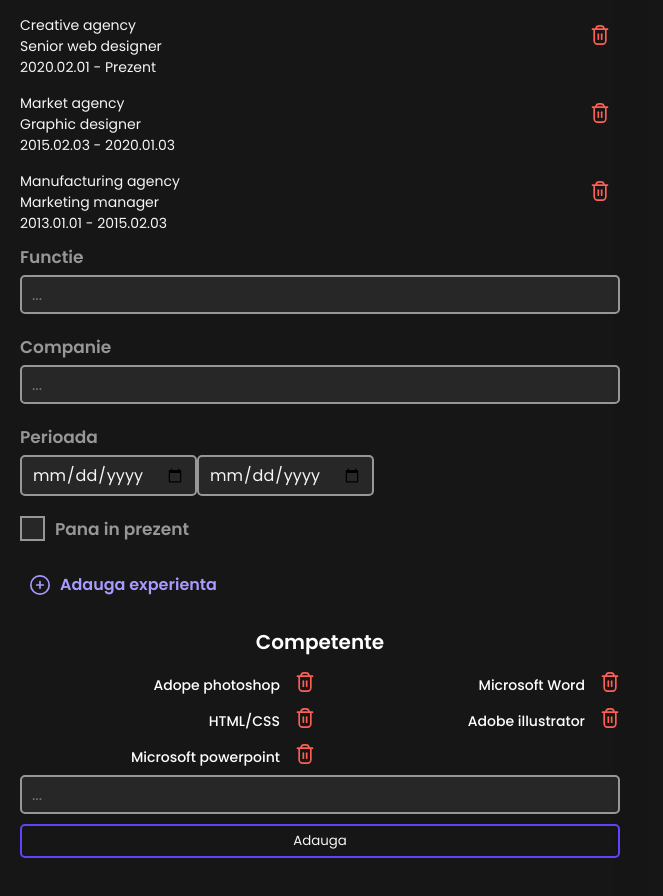
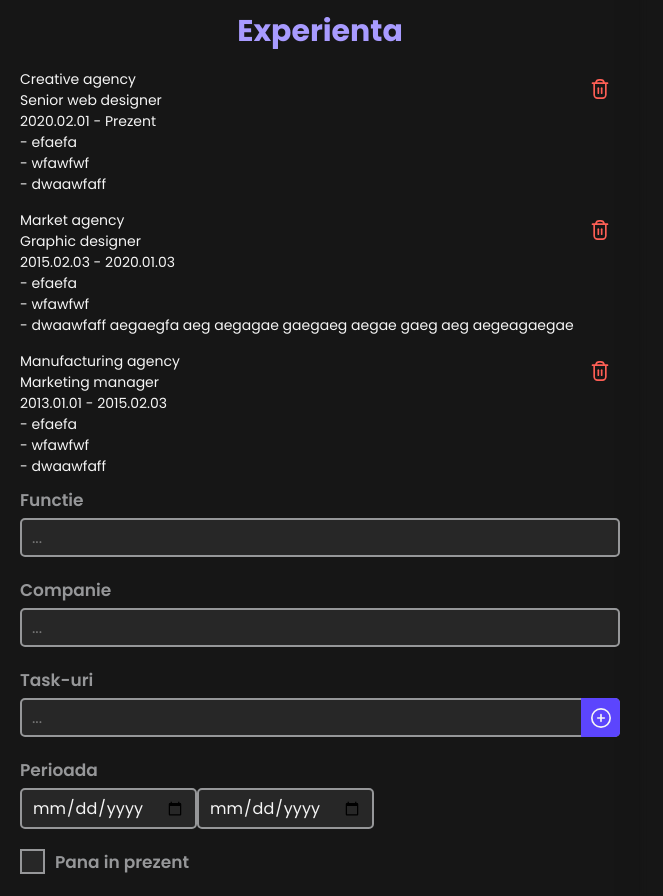
Before and after one commit to Costinnn/CV-app, a Next.js app: page /completare-cv in a window 1280 px wide. Shown: the part 1900-2796 px from the top of the page, without its empty margins (0-663 px from the left). Built offline with nearby package versions, Linux system fonts and the light colour scheme; what pdfmake would draw is missing.

Commit message:
Experience state new field, Volunteering & Hobbies state deleted "description" field, PreviewCv pdf buttons reorganisez

```diff
--- a/components/cv-templates/simple/Simple.tsx
+++ b/components/cv-templates/simple/Simple.tsx
@@ -104,6 +104,7 @@ const Simple = ({ inputData }: PreviewCvPropType) => {
             {inputData.experience.map((item) => (
               <li key={item.position + item.company}>
                 <b>{item.position}</b> - {item.company}, {item.start} - {item.untilNow ? "Prezent" : item.end}
+                <div>{item.description.length > 0 && item.description.map((desc) => <p key={desc}>- {desc}</p>)}</div>
               </li>
             ))}
           </ul>
@@ -120,7 +121,6 @@ const Simple = ({ inputData }: PreviewCvPropType) => {
                 <li>
                   <b>{item.role}</b> - {item.organisation}, {item.start} - {item.untilNow ? "Prezent" : item.end}
                 </li>
-                <li>{item.description}</li>
               </div>
             ))}
           </ul>
@@ -133,8 +133,8 @@ const Simple = ({ inputData }: PreviewCvPropType) => {
           <h3>Hobbi-uri</h3>
           <p>
             {inputData.hobbies.map((item) => (
-              <span key={item.title}>
-                {item.title} <span className="separator"> | </span>
+              <span key={item}>
+                {item} <span className="separator"> | </span>
               </span>
             ))}
           </p>
--- a/components/pages/completare-cv/FillForm_Preview.css
+++ b/components/pages/completare-cv/FillForm_Preview.css
@@ -1,12 +1,13 @@
 .fillform_preview {
   @media screen and (min-width: 800px) {
     display: grid;
-    grid-template-columns: 1fr 1fr;
+    grid-template-columns: repeat(2, minmax(0, 1fr));
   }
 
   .fill-form {
     max-width: 700px;
     margin: 0 auto;
+
     form {
       padding: 0 20px;
       margin-bottom: 50px;
@@ -18,6 +19,13 @@
         font-weight: 600;
         font-size: 17px;
         margin-top: 20px;
+
+        .label-title {
+          font-size: 30px;
+          font-weight: 700;
+          text-align: center;
+          color: var(--secondary);
+        }
 
         input,
         textarea {
@@ -36,6 +44,35 @@
           outline: 1px solid var(--gray);
         }
 
+        .input-box {
+          position: relative;
+
+          input {
+            width: 100%;
+            padding-right: 40px;
+          }
+
+          .btn-add2 {
+            position: absolute;
+            top: 0;
+            right: 0;
+            width: 39px;
+            height: 39px;
+            margin: 5px 0 0 0;
+            border-top-right-radius: 5px;
+            border-bottom-right-radius: 5px;
+            display: flex;
+            align-items: center;
+            justify-content: center;
+            background-color: var(--primary);
+            cursor: pointer;
+
+            &:hover {
+              box-shadow: var(--primary) 0px 4px 12px;
+            }
+          }
+        }
+
         .btn-primary2 {
           margin-top: 10px;
         }
@@ -49,13 +86,14 @@
         display: block;
         width: 100%;
         margin-top: 50px;
-        width: 100%;
         border: none;
 
         legend {
-          font-size: 20px;
-          font-weight: 600;
+          font-size: 30px;
+          font-weight: 700;
           margin: 0 auto;
+          text-align: center;
+          color: var(--secondary);
         }
 
         label {
@@ -95,38 +133,30 @@
             gap: 15px;
             font-weight: 500;
             font-size: 14px;
-            .btn-delete {
-            }
+          }
+        }
+        .list-type-secondary {
+          li {
+            font-size: 14px;
+            font-weight: 500;
+            color: var(--white);
           }
         }
 
-        .btn-add {
-          position: relative;
-          color: var(--secondary);
-          font-weight: 600;
-          display: flex;
-          align-items: center;
-          gap: 10px;
-          font-size: 16px;
-          padding: 10px;
-          margin-top: 20px;
-        }
-
-        .btn-add:hover::after {
-          position: absolute;
-          content: "";
+        .btn-primary2 {
+          display: block;
           width: 100%;
-          height: 2px;
-          bottom: 0;
-          left: 0;
-          background-color: var(--secondary);
+          margin-top: 10px;
         }
       }
 
-      #competences {
+      .simple-strings {
+        display: block;
+        width: 100%;
         color: white;
         text-align: center;
         font-size: 20px;
+        margin-top: 50px;
 
         ul {
           display: grid;
@@ -142,6 +172,38 @@
             font-weight: 500;
             font-size: 14px;
           }
+        }
+
+        input {
+          width: 100%;
+        }
+      }
+
+      .btn-add {
+        position: relative;
+        color: var(--gray);
+        font-weight: 600;
+        display: flex;
+        align-items: center;
+        gap: 10px;
+        flex-shrink: 1;
+        font-size: 16px;
+        padding: 10px;
+        margin-top: 10px;
+        margin-left: auto;
+
+        &:hover {
+          color: var(--primary);
+        }
+
+        &:hover::after {
+          position: absolute;
+          content: "";
+          width: 100%;
+          height: 2px;
+          bottom: 0;
+          left: 0;
+          background-color: var(--primary);
         }
       }
 
--- a/components/pages/completare-cv/FillForm_Preview.tsx
+++ b/components/pages/completare-cv/FillForm_Preview.tsx
@@ -5,12 +5,13 @@ import React, { useState } from "react";
 import AddSvg from "@/public/SVG/AddSvg";
 import TrashSvg from "@/public/SVG/TrashSvg";
 import OtherCategories from "./OtherCategories";
+import PreviewCv from "./PreviewCv";
+
 import {
   ContactType,
   EducationStateType,
   ExperienceStateType,
   GeneralInfoType,
-  HobbiesStateType,
   LinksStateType,
   OtherCategoriesFormType,
   PersonalizedStateType,
@@ -19,7 +20,6 @@ import {
 } from "@/types/globalTypes";
 
 import "./FillForm_Preview.css";
-import PreviewCv from "./PreviewCv";
 
 const FillForm_Preview = () => {
   // LOGIC STATE
@@ -43,9 +43,30 @@ const FillForm_Preview = () => {
     { school: "University of Chicago", specialization: "Bachelor degree graduate", start: "2012.05.01", end: "", untilNow: true },
   ]);
   const [experience, setExperience] = useState<ExperienceStateType[]>([
-    { position: "Senior web designer", company: "Creative agency", start: "2020.02.01", end: "", untilNow: true },
-    { position: "Graphic designer", company: "Market agency", start: "2015.02.03", end: "2020.01.03", untilNow: false },
-    { position: "Marketing manager", company: "Manufacturing agency", start: "2013.01.01", end: "2015.02.03", untilNow: false },
+    {
+      position: "Senior web designer",
+      company: "Creative agency",
+      description: ["efaefa", "wfawfwf", "dwaawfaff"],
+      start: "2020.02.01",
+      end: "",
+      untilNow: true,
+    },
+    {
+      position: "Graphic designer",
+      company: "Market agency",
+      description: ["efaefa", "wfawfwf", "dwaawfaff aegaegfa aeg aegagae gaegaeg aegae gaeg aeg aegeagaegae"],
+      start: "2015.02.03",
+      end: "2020.01.03",
+      untilNow: false,
+    },
+    {
+      position: "Marketing manager",
+      company: "Manufacturing agency",
+      description: ["efaefa", "wfawfwf", "dwaawfaff"],
+      start: "2013.01.01",
+      end: "2015.02.03",
+      untilNow: false,
+    },
   ]);
   const [competences, setCompetences] = useState<string[]>([
     "Adope photoshop",
@@ -59,17 +80,27 @@ const FillForm_Preview = () => {
     { title: "Food Logo", link: "" },
     { title: "Webside design", link: "" },
   ]);
-  const [volunteering, setVolunteering] = useState<VolunteeringStateType[]>([]);
+  const [volunteering, setVolunteering] = useState<VolunteeringStateType[]>([
+    {
+      role: "volunteer",
+      organisation: "Mercury",
+      start: "2021.02.01",
+      end: "",
+      untilNow: true,
+    },
+    {
+      role: "volunteer",
+      organisation: "Reng",
+      start: "2020.02.03",
+      end: "2021.01.01",
+      untilNow: false,
+    },
+  ]);
   const [links, setLinks] = useState<LinksStateType[]>([
     { title: "Github", link: "www.github.com" },
     { title: "Behance", link: "www.behance.com" },
   ]);
-  const [hobbies, setHobbies] = useState<HobbiesStateType[]>([
-    { title: "Reading books", description: "" },
-    { title: "Traveling", description: "" },
-    { title: "Playing chess", description: "" },
-    { title: "Running", description: "" },
-  ]);
+  const [hobbies, setHobbies] = useState<string[]>(["Reading books", "Traveling", "Playing chess", "Running"]);
   const [personalized, setPersonalized] = useState<PersonalizedStateType[]>([
     {
       sectionTitle: "References",
@@ -84,19 +115,26 @@ const FillForm_Preview = () => {
 
   // TEMPORARY STATE
   const [educationState, setEducationState] = useState<EducationStateType>({ school: "", specialization: "", start: "", end: "", untilNow: false });
-  const [experienceState, setExperienceState] = useState<ExperienceStateType>({ position: "", company: "", start: "", end: "", untilNow: false });
+  const [experienceState, setExperienceState] = useState<ExperienceStateType>({
+    position: "",
+    company: "",
+    description: [],
+    start: "",
+    end: "",
+    untilNow: false,
+  });
+  const [experienceDescState, setExperienceDescState] = useState<string>("");
   const [competencesState, setCompetencesState] = useState<string>("");
   const [projectsState, setProjectsState] = useState<ProjectsStateType>({ title: "", link: "" });
   const [volunteeringState, setVolunteeringState] = useState<VolunteeringStateType>({
     role: "",
     organisation: "",
-    description: "",
     start: "",
     end: "",
     untilNow: false,
   });
   const [linksState, setLinksState] = useState<LinksStateType>({ title: "", link: "" });
-  const [hobbiesState, setHobbiesState] = useState<HobbiesStateType>({ title: "", description: "" });
+  const [hobbiesState, setHobbiesState] = useState<string>("");
   const [personalizedState, setPersonalizedState] = useState<PersonalizedStateType>({
     sectionTitle: "",
     title: "",
@@ -122,7 +160,14 @@ const FillForm_Preview = () => {
   const handleExperience = () => {
     if (experienceState.position && experienceState.company) {
       setExperience((prev) => [...prev, experienceState]);
-      setExperienceState({ position: "", company: "", start: "", end: "", untilNow: false });
+      setExperienceState({ position: "", company: "", description: [], start: "", end: "", untilNow: false });
+    }
+  };
+
+  const handleExperienceDesc = () => {
+    if (experienceDescState) {
+      setExperienceState((prev) => ({ ...prev, description: [...experienceState.description, experienceDescState] }));
+      setExperienceDescState("");
     }
   };
 
@@ -146,7 +191,6 @@ const FillForm_Preview = () => {
       setVolunteeringState({
         role: "",
         organisation: "",
-        description: "",
         start: "",
         end: "",
         untilNow: false,
@@ -162,9 +206,9 @@ const FillForm_Preview = () => {
   };
 
   const handleHobbies = () => {
-    if (hobbiesState.title) {
+    if (hobbiesState) {
       setHobbies((prev) => [...prev, hobbiesState]);
-      setHobbiesState({ title: "", description: "" });
+      setHobbiesState("");
     }
   };
 
@@ -212,7 +256,7 @@ const FillForm_Preview = () => {
       setLinks((prev) => prev.filter((item) => item.title + item.link !== key));
     }
     if (category === "hobbies") {
-      setHobbies((prev) => prev.filter((item) => item.title !== key));
+      setHobbies((prev) => prev.filter((item) => item !== key));
     }
     if (category === "personalized") {
       setPersonalized((prev) => prev.filter((item) => item.sectionTitle + item.title !== key));
@@ -237,7 +281,8 @@ const FillForm_Preview = () => {
 
           {/* INTRODUCTION */}
           <label>
-            Introducere*
+            <span className="label-title">Introducere*</span>
+
             <textarea
               cols={30}
               rows={10}
@@ -350,8 +395,7 @@ const FillForm_Preview = () => {
             </label>
 
             <button type="button" className="btn-add" onClick={handleEducation}>
-              <AddSvg />
-              Adauga educatie
+              Adauga educatie <AddSvg />
             </button>
           </fieldset>
 
@@ -367,6 +411,7 @@ const FillForm_Preview = () => {
                   <li>
                     {item.start} - {item.untilNow ? "Prezent" : item.end}
                   </li>
+                  {item.description.length > 0 && item.description.map((desc) => <li key={desc}>- {desc}</li>)}
                   <button type="button" className="btn-delete" onClick={() => handleDelete("experience", item.company + item.position)}>
                     <TrashSvg />
                   </button>
@@ -391,6 +436,24 @@ const FillForm_Preview = () => {
                 value={experienceState.company}
                 onChange={(e) => setExperienceState((prev) => ({ ...prev, company: e.target.value }))}
               />
+            </label>
+
+            <label>
+              Task-uri
+              {experienceState.description.length > 0 && (
+                <ul className="list-type-secondary">
+                  {experienceState.description.map((item) => (
+                    <li key={item}>- {item}</li>
+                  ))}
+                </ul>
+              )}
+              <div className="input-box">
+                <input type="text" placeholder="..." value={experienceDescState} onChange={(e) => setExperienceDescState(e.target.value)} />
+
+                <button type="button" className="btn-add2" onClick={handleExperienceDesc}>
+                  <AddSvg color="#f5f5f5" />
+                </button>
+              </div>
             </label>
 
             <label>
@@ -422,14 +485,14 @@ const FillForm_Preview = () => {
             </label>
 
             <button type="button" className="btn-add" onClick={handleExperience}>
-              <AddSvg />
-              Adauga experienta
+              Adauga experienta <AddSvg />
             </button>
           </fieldset>
 
           {/* COMPETENCES */}
-          <label id="competences">
-            Competente
+          <label className="simple-strings">
+            <span className="label-title">Competente</span>
+
             {competences.length > 0 && (
               <ul>
                 {competences.map((item) => (
@@ -449,8 +512,8 @@ const FillForm_Preview = () => {
               </ul>
             )}
             <input type="text" placeholder="..." value={competencesState} onChange={(e) => setCompetencesState(e.target.value)} />
-            <button type="button" className="btn-primary2" onClick={handleCompetences}>
-              Adauga
+            <button type="button" className="btn-add" onClick={handleCompetences}>
+              Adauga competente <AddSvg />
             </button>
           </label>
 
@@ -494,8 +557,7 @@ const FillForm_Preview = () => {
               </label>
 
               <button type="button" className="btn-add" onClick={handleProjects}>
-                <AddSvg />
-                Adauga proiect
+                Adauga proiect <AddSvg />
               </button>
             </fieldset>
           )}
@@ -510,7 +572,6 @@ const FillForm_Preview = () => {
                   <ul key={item.role + item.organisation} className="list-type-1">
                     <li>{item.role}</li>
                     <li>{item.organisation}</li>
-                    <li>{item.description}</li>
                     <li>
                       {item.start} - {item.untilNow ? "Prezent" : item.end}
                     </li>
@@ -538,16 +599,6 @@ const FillForm_Preview = () => {
                   value={volunteeringState.organisation}
                   onChange={(e) => setVolunteeringState((prev) => ({ ...prev, organisation: e.target.value }))}
                 />
-              </label>
-
-              <label>
-                Descriere
-                <textarea
-                  cols={30}
-                  rows={5}
-                  value={volunteeringState.description}
-                  onChange={(e) => setVolunteeringState((prev) => ({ ...prev, description: e.target.value }))}
-                ></textarea>
               </label>
 
               <label>
@@ -579,8 +630,7 @@ const FillForm_Preview = () => {
               </label>
 
               <button type="button" className="btn-add" onClick={handleVolunteering}>
-                <AddSvg />
-                Adauga voluntariat
+                Adauga voluntariat <AddSvg />
               </button>
             </fieldset>
           )}
@@ -624,53 +674,38 @@ const FillForm_Preview = () => {
               </label>
 
               <button type="button" className="btn-add" onClick={handleLinks}>
-                <AddSvg />
-                Adauga link
+                Adauga link <AddSvg />
               </button>
             </fieldset>
           )}
 
           {/* HOBBIES */}
           {otherCategories.hobbies && (
-            <fieldset>
-              <legend>Hobbi-uri</legend>
-
-              {hobbies.length > 0 &&
-                hobbies.map((item) => (
-                  <ul key={item.title} className="list-type-1">
-                    <li>{item.title}</li>
-                    <li>{item.description.slice(0, 10)}...</li>
-                    <button type="button" className="btn-delete" onClick={() => handleDelete("hobbies", item.title)}>
-                      <TrashSvg />
-                    </button>
-                  </ul>
-                ))}
-
-              <label>
-                Titlu
-                <input
-                  type="text"
-                  placeholder="..."
-                  value={hobbiesState.title}
-                  onChange={(e) => setHobbiesState((prev) => ({ ...prev, title: e.target.value }))}
-                />
-              </label>
-
-              <label>
-                Descriere
-                <textarea
-                  cols={30}
-                  rows={5}
-                  value={hobbiesState.description}
-                  onChange={(e) => setHobbiesState((prev) => ({ ...prev, description: e.target.value }))}
-                ></textarea>
-              </label>
-
+            <label className="simple-strings">
+              <span className="label-title">Hobbi-uri</span>
+              {hobbies.length > 0 && (
+                <ul>
+                  {hobbies.map((item) => (
+                    <li key={item}>
+                      {item}
+                      <button
+                        type="button"
+                        className="btn-delete"
+                        onClick={(e) => {
+                          e.currentTarget !== e.target && handleDelete("hobbies", item);
+                        }}
+                      >
+                        <TrashSvg />
+                      </button>
+                    </li>
+                  ))}
+                </ul>
+              )}
+              <input type="text" placeholder="..." value={hobbiesState} onChange={(e) => setHobbiesState(e.target.value)} />
               <button type="button" className="btn-add" onClick={handleHobbies}>
-                <AddSvg />
-                Adauga hobbi
+                Adauga hobbi <AddSvg />
               </button>
-            </fieldset>
+            </label>
           )}
 
           {/* PERSONALIZED */}
@@ -761,8 +796,7 @@ const FillForm_Preview = () => {
                 Pana in prezent
               </label>
 
-              <button type="button" className="btn-add" onClick={handlePersonalized}>
-                <AddSvg />
+              <button type="button" className="btn-primary2" onClick={handlePersonalized}>
                 Adauga sectiune
               </button>
             </fieldset>
--- a/components/pages/completare-cv/PreviewCv.tsx
+++ b/components/pages/completare-cv/PreviewCv.tsx
@@ -65,10 +65,12 @@ const PreviewCv = ({ inputData }: PreviewCvPropType) => {
 
       {/* PREVIEW DISPLAY */}
       <section className={`preview section-wide ${isPreviewOpen ? "isOpen" : ""} `}>
-        {/* SELECTED TEMPLATE */}
         {selectedTemplate ? (
+          //SELECTED TEMPLATE
           <div className="cv-template-preview">
-            <Simple inputData={inputData} />
+            <div className="pdf-display">
+              <Simple inputData={inputData} />
+            </div>
 
             <div className="pdf-actions">
               <button type="button" className="btn-primary" onClick={openPdf}>
--- a/public/SVG/AddSvg.tsx
+++ b/public/SVG/AddSvg.tsx
@@ -9,7 +9,7 @@ const AddSvg = ({ size, color }: SvgType) => {
       viewBox="0 0 24 24"
       width={size ? size : "20"}
       height={size ? size : "20"}
-      fill={color ? color : "#a89bff"}
+      fill={color ? color : "#5c45fd"}
       xmlns="http://www.w3.org/2000/svg"
     >
       <path d="m12 0a12 12 0 1 0 12 12 12.013 12.013 0 0 0 -12-12zm0 22a10 10 0 1 1 10-10 10.011 10.011 0 0 1 -10 10zm5-10a1 1 0 0 1 -1 1h-3v3a1 1 0 0 1 -2 0v-3h-3a1 1 0 0 1 0-2h3v-3a1 1 0 0 1 2 0v3h3a1 1 0 0 1 1 1z" />
```
Also changed, not shown: components/cv-templates/simple/Simple.css (+31 -13 lines), components/pages/completare-cv/PreviewCv.css (+13 -7 lines), types/globalTypes.ts (+4 -4 lines).
